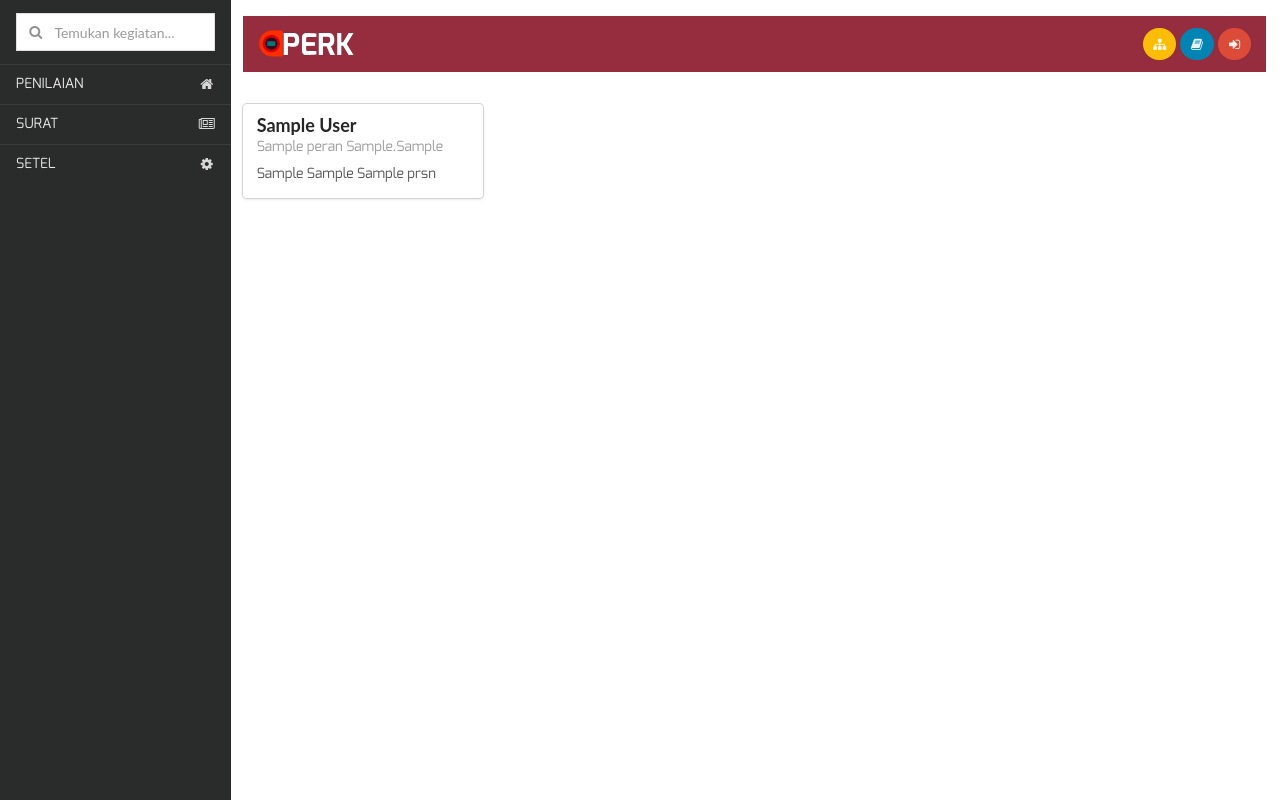
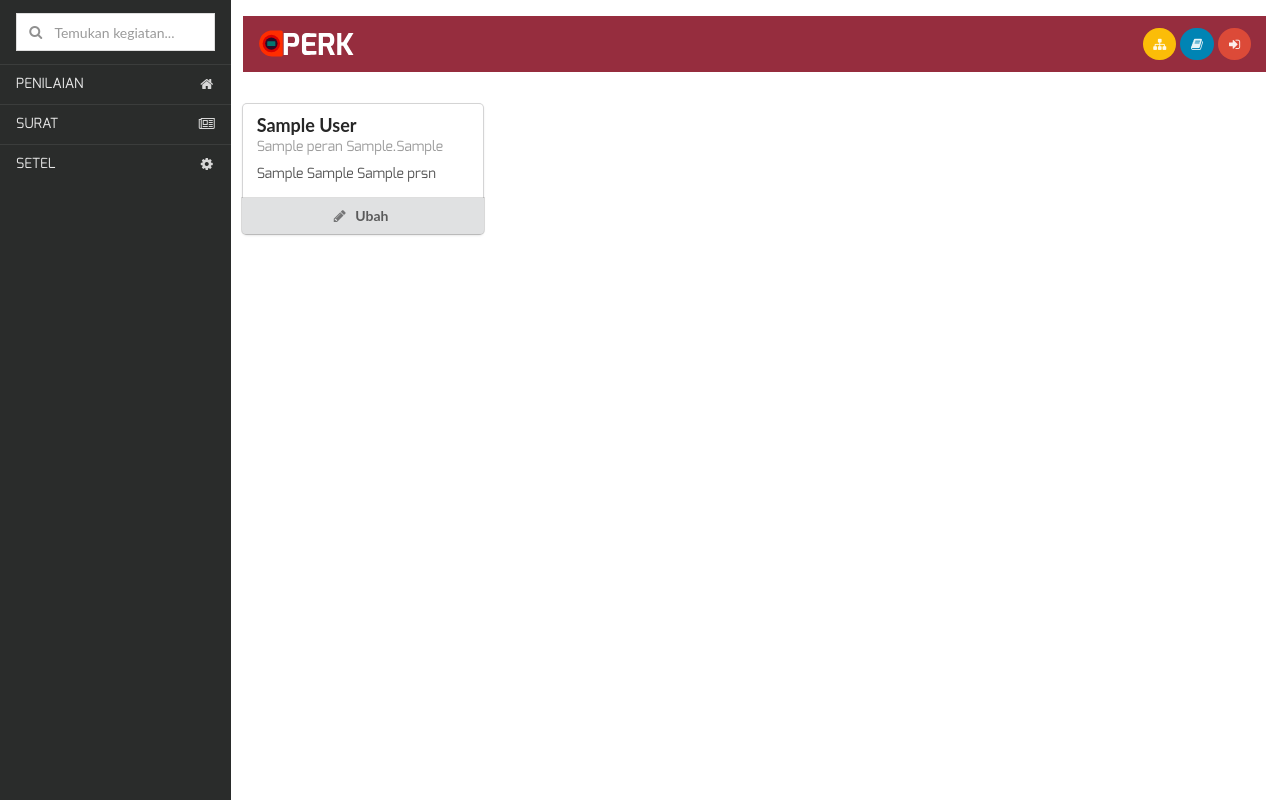
Before and after one commit to akbarpn136/perek-dj, a Django app: template utama/templates/utama/halaman_personil.html in a window 1280 px wide. Run offline with Django 3.2, Linux system fonts and the light colour scheme; the template is opened without the code that fills it: most values are stand-ins (such as "Sample title", 1, 10 or a date in 2020); parts of the project's set-up code (start-up, migrations or seed data) failed here and were passed over.

Commit message:
menambahkan tautan untuk tambah personil baru serta menambahkan tombol untuk ubah data

```diff
--- a/utama/templates/utama/halaman_personil.html
+++ b/utama/templates/utama/halaman_personil.html
@@ -5,7 +5,7 @@
     <div class="gap"></div>
     <div class="ui fluid container">
         {% if request.user.is_superuser %}
-        <a href="" class="ui primary button">
+        <a href="{% url 'halaman_tambah_personil' pk=kegiatan.pk %}" class="ui primary button">
             Personil baru
         </a>
         {% endif %}
@@ -21,6 +21,10 @@
                         {{ prsn.wbs_wp_pilihan }} {{ prsn.wbs_wp_kode }} {{ prsn.wbs_wp_nama }}
                     </div>
                 </div>
+                 <a class="ui bottom attached button">
+                     <i class="pencil fitted icon"></i>
+                     Ubah
+                 </a>
             </div>
             {% empty %}
             <div class="card">
```
